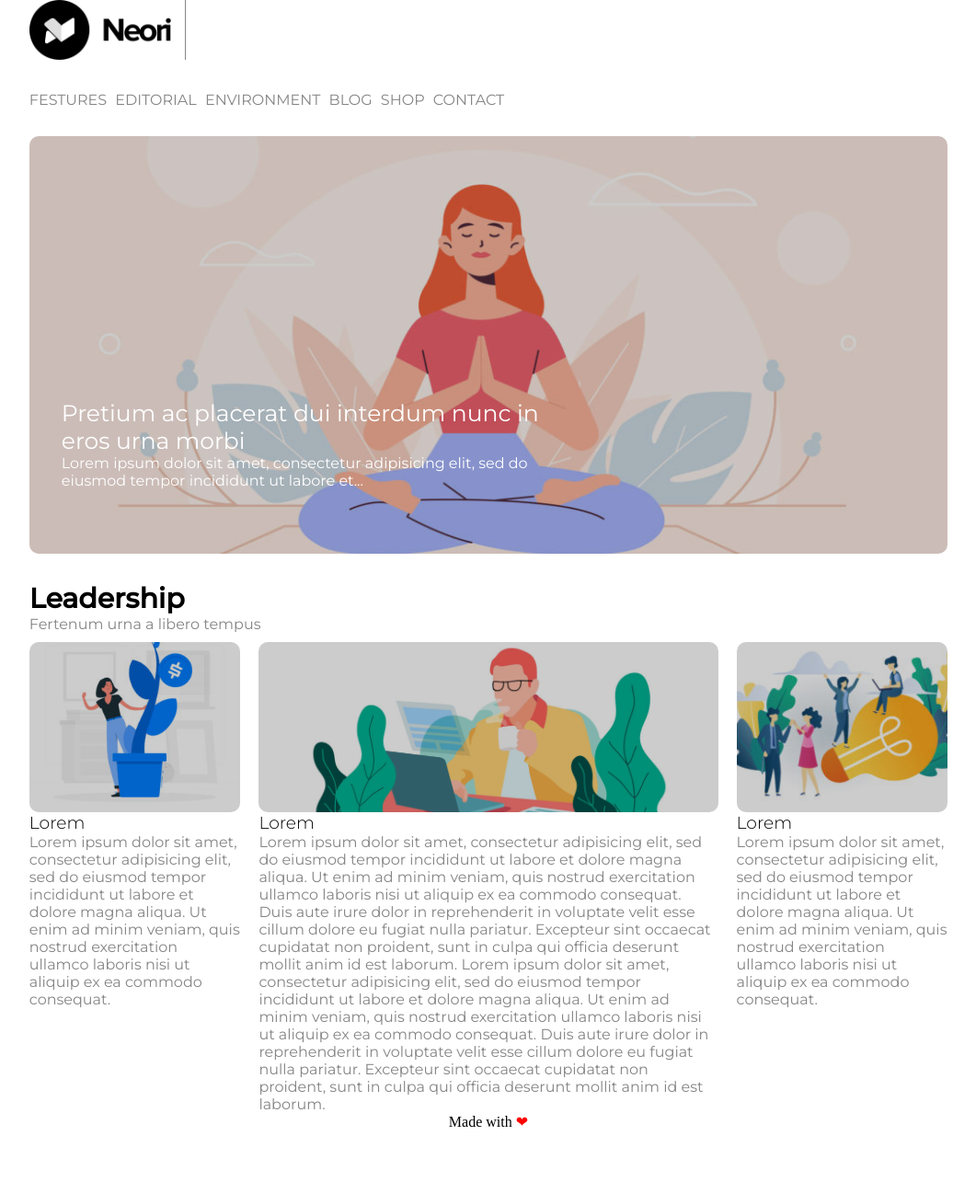
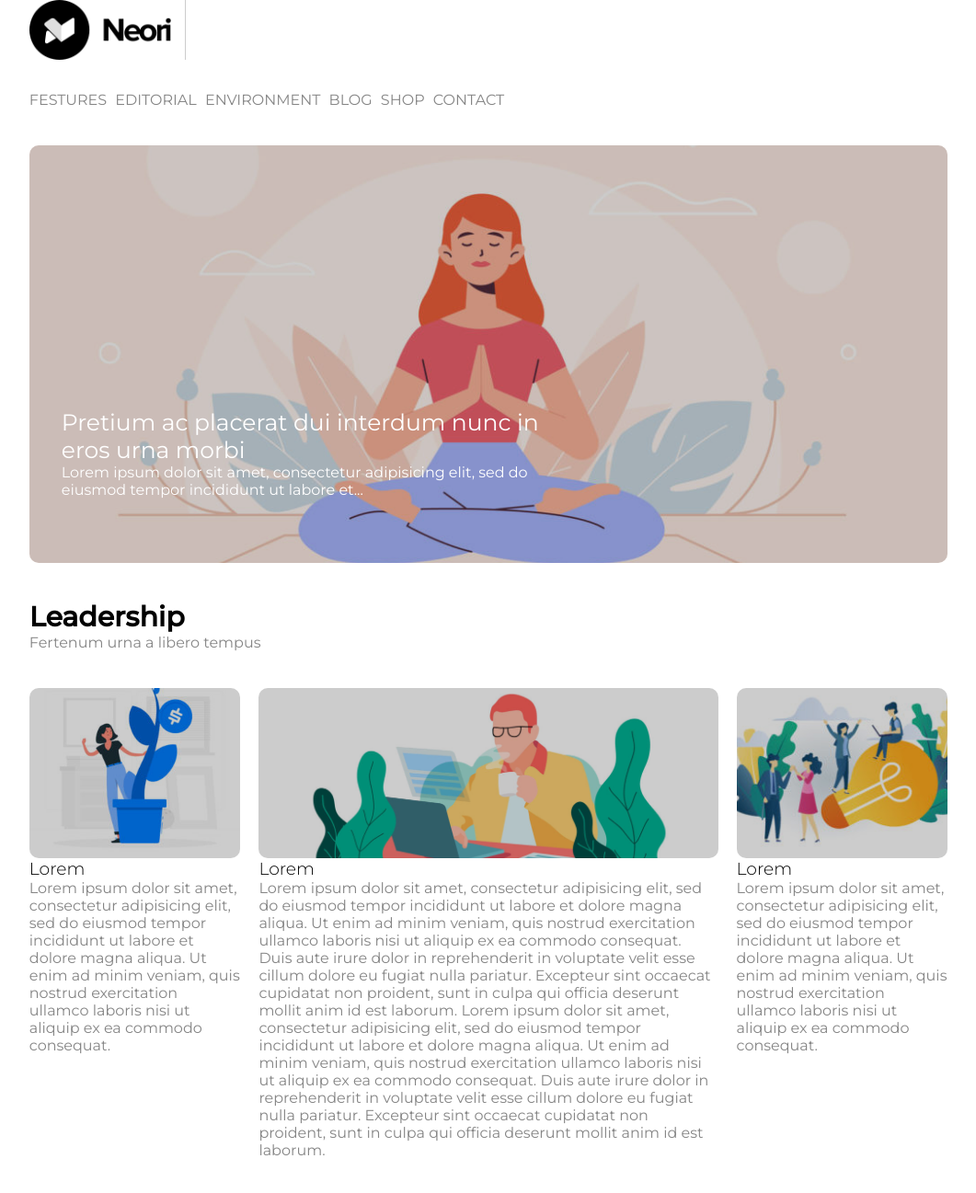
Before and after one commit to GabrieleCorti/htmlcss-wp, a plain HTML site: page index.html in a window 1280 px wide. Shown: the top 1297 px of the page at 92% size, without its empty margins (109-1170 px from the left). Before the commit the page ends 1229 px from the top, so only its background shows below. Drawn offline with Linux system fonts and the light colour scheme.

Commit message:
fine esercizio
aggiunti i margini

```diff
--- a/css/style.css
+++ b/css/style.css
@@ -21,7 +21,7 @@
 /* intestazione */
 .logo {
   width: 17%;
-  border-right: 1px solid #858585;
+  border-right: 1px solid rgb(0,0,0,0.2);
   padding-right: 15px;
 }
 
@@ -38,7 +38,7 @@ a {
 /* fine intestazione */
 /* sezione banner */
 .section-1 {
-  margin-top: 3%;
+  margin: 40px 0;
   position: relative;
 }
 
@@ -80,17 +80,8 @@ h2 {
   font-weight: normal;
 }
 /* fine sezione banner */
-.section-2 {
-  margin-top: 3%;
-  /* height: 46%; */
-
-}
 /* sezione-2 */
 /* intestazione */
-.intestazione {
-  margin-bottom: 1%;
-}
-
 .intestazione h2 {
   font-weight: bold;
   font-size: 30px;
@@ -100,6 +91,10 @@ h2 {
   color: #858585;
 }
 /* fine intestazione */
+
+.riga {
+  margin: 40px 0;
+}
 .left {
   position: relative;
   width: 23%;
@@ -147,6 +142,8 @@ h2 {
 
 footer {
   text-align: center;
+  font-family: 'Montserrat', sans-serif;
+  margin-bottom: 20px;
 }
 
 .hart {
--- a/index.html
+++ b/index.html
@@ -39,7 +39,7 @@
             <span>Fertenum urna a libero tempus</span>
         </div>
 
-        <div class="riga .clear">
+        <div class="riga clear">
           <div class="left">
             <div class="wrapper">
               <img class="img-left" src="img/img-1.jpg" alt="">
```
